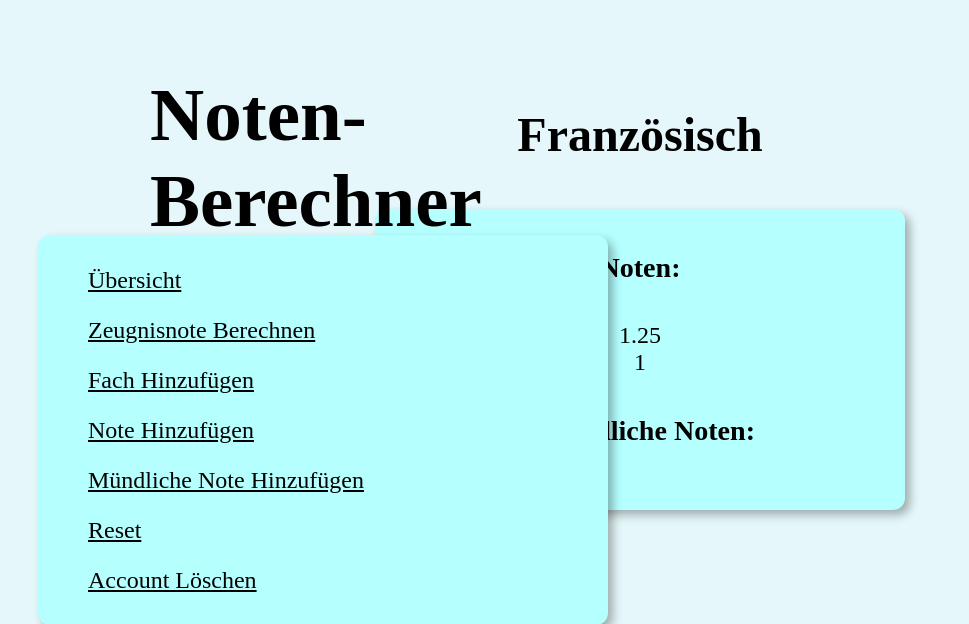
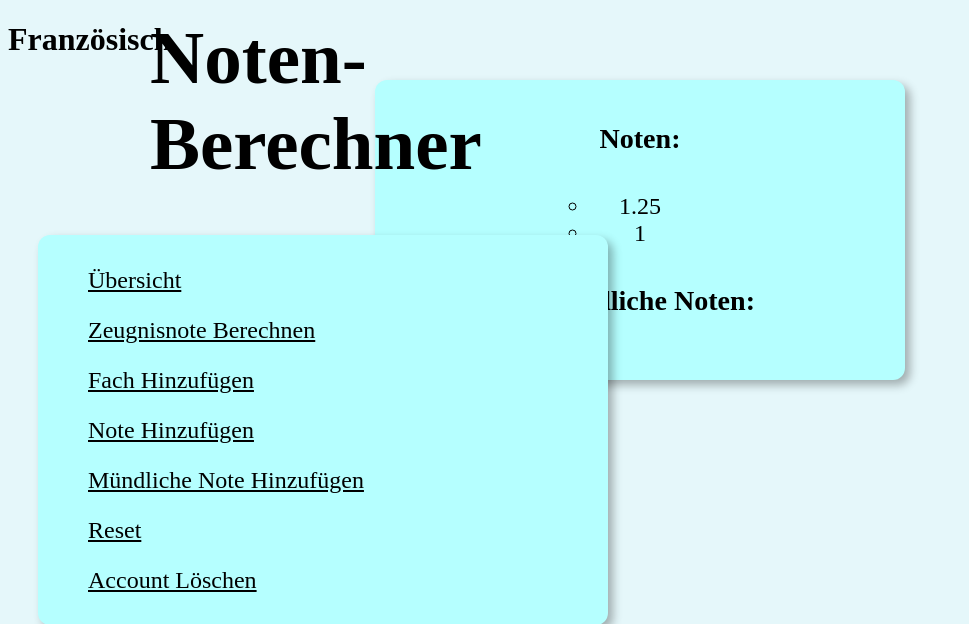
Before and after one commit to Code-God-2010/Noten-Berechner, a Flask app: template templates/fachuebersicht.html in a window 1280 px wide. Shown: the top 624 px of the page, without its empty margins (0-969 px from the left). Run offline with Flask 3, Linux system fonts and the light colour scheme; the template is opened without the code that fills it: values that come from a table or form of the project are taken from there, others are empty; data comes from the database, SQL or seed files in the repository.

Commit message:
Update style.css

```diff
--- a/static/style.css
+++ b/static/style.css
@@ -26,7 +26,7 @@ a{
 body{
     background-color: rgb(229, 247, 250);
 }
-h1{
+.heading{
     color: black;
     font-size: 48px;
     text-align: center;
@@ -115,6 +115,7 @@ input[type='checkbox']{
     width: 350px;
     position: absolute;
     text-align: left;
-    padding-top: 22px;
+    margin-top: 0%;
+    padding-top: 15px;
     padding-left: 150px;
 }
```
